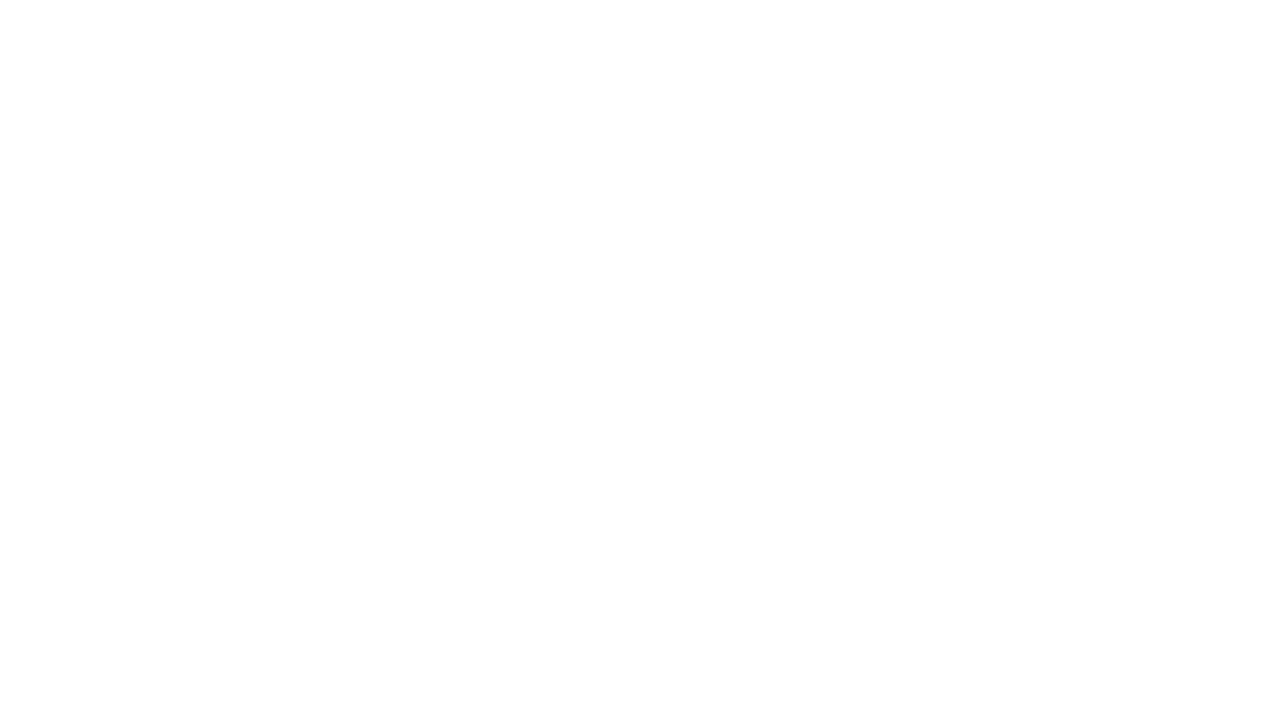
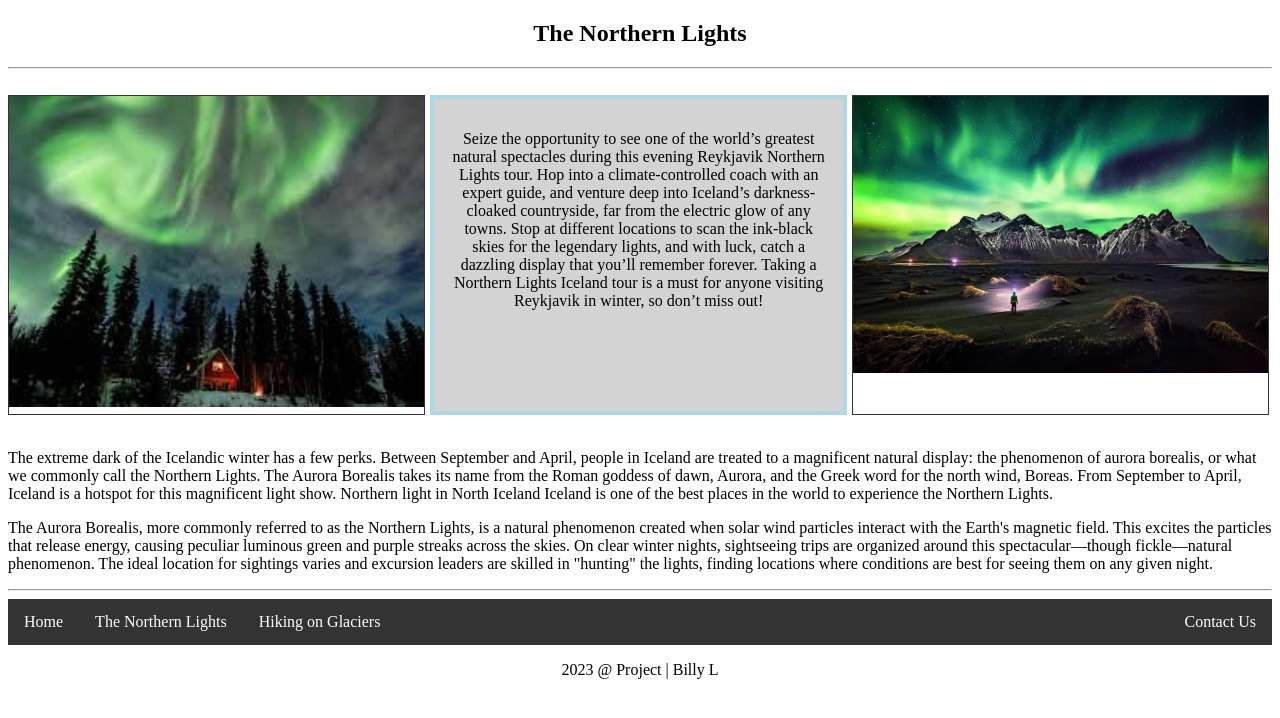
Before and after one commit to merlock18/billsTravel, a plain HTML site: page Project1/northernLights.html in a window 1280 px wide. Drawn offline with Linux system fonts and the light colour scheme.

```diff
--- a/Project1/hiking.html
+++ b/Project1/hiking.html
@@ -0,0 +1,79 @@
+<!DOCTYPE html>
+<html lang="en">
+
+<head>
+    <meta charset="UTF-8">
+    <meta http-equiv="X-UA-Compatible" content="IE=edge">
+    <meta name="viewport" content="width=device-width, initial-scale=1.0">
+    <meta name="author" content="John Doe">
+    <meta name="description" content="Learn HTML">
+    <title>My third Website</title>
+    <link rel="stylesheet" href="style.css">
+</head>
+
+<body>
+
+    <!-- Top Header -->
+
+    <div>
+        <h2>
+            <center>Ice climbing & hiking on glaciers</center>
+        </h2>
+    </div>
+    <hr />
+    <br />
+    <!-- Trip information -->
+
+    <div class="grid-container">
+        <div class="grid-item">
+            <img src="images/photos/hiking1.jpg">
+        </div>
+        <div class="grid-item" style="background-color: lightgrey; padding: 15px; border: 4px solid lightblue;">
+            <p>With over 250 glaciers, Iceland's famed ice caps draw the crowds. You can enjoy various activities,
+                including hiking across glaciers, exploring ice caves, snowmobiling atop volcanoes covered in ice,
+                kayaking in glacial lagoons with icebergs, and boat tours. You can also visit the non-icy products of
+                Iceland's glaciers, including its river canyons carved out by the receding ice long ago.
+            </p>
+        </div>
+        <div class="grid-item">
+            <img src="images/photos/hiking2.jpg">
+        </div>
+    </div>
+
+    </br>
+
+
+    <div>
+
+        <p> Iceland is home to nearly 270 named glaciers, which cover over 10% of its landmass. These glaciers come in
+            all shapes, sizes, and forms, including ice caps, outlet glaciers, alpine, mountain, cirque, and more.
+            Iceland is even home to Europe's largest glacier, Vatnajökull, which connects to many other outlet glaciers
+            on the South Coast. Learn what all these types of glaciers are, how they helped form the country throughout
+            the millennia, and how they're connected to Iceland's volcanic activity.
+        </p>
+        <p>
+            Although beautiful to simply look at, you can explore Iceland's glaciers in unique ways, with snowmobiles
+            and hikes, through ice caves and iceberg lagoons, and via kayaks and boat tours. The most popular and
+            accessible glaciers are along the southern stretch of the famous Ring Road, but you can find these ice caps
+            in all regions of Iceland. Other popular glaciers are in the Golden Circle and Northern Iceland.
+        </p>
+    </div>
+    <hr />
+
+
+    <div>
+        <nav>
+            <ul>
+                <li><a class="active" href="index.html">Home</a></li>
+                <li><a href="northernLights.html">The Northern Lights</a></li>
+                <li><a href="hiking.html">Hiking on Glaciers</a></li>
+                <li style="float:right"><a href="contact.html">Contact Us</a></li>
+            </ul>
+        </nav>
+        <div id="footer">
+            <p>2023 @ Project | Billy L </p>
+        </div>
+    </div>
+</body>
+
+</html>
--- a/Project1/northernLights.html
+++ b/Project1/northernLights.html
@@ -0,0 +1,91 @@
+<!DOCTYPE html>
+<html lang="en">
+
+<head>
+    <meta charset="UTF-8">
+    <meta http-equiv="X-UA-Compatible" content="IE=edge">
+    <meta name="viewport" content="width=device-width, initial-scale=1.0">
+    <meta name="author" content="John Doe">
+    <meta name="description" content="Learn HTML">
+    <title>My third Website</title>
+    <link rel="stylesheet" href="style.css">
+</head>
+
+<body>
+
+    <!-- Top Header -->
+
+    <div>
+        <h2>
+            <center>The Northern Lights</center>
+        </h2>
+    </div>
+    <hr />
+    <br />
+    <!-- Trip information -->
+
+    <div class="grid-container">
+        <div class="grid-item">
+            <img src="images/photos/northern1.jpeg">
+        </div>
+        <div class="grid-item" style="background-color: lightgrey; padding: 15px; border: 4px solid lightblue;">
+            <p>Seize the opportunity to see one of the world’s greatest natural spectacles during this evening
+                Reykjavik Northern Lights tour. Hop into a climate-controlled coach with an expert guide, and venture
+                deep into Iceland’s darkness-cloaked countryside, far from the electric glow of any towns. Stop at
+                different locations to scan the ink-black skies for the legendary lights, and with luck, catch a
+                dazzling display that you’ll remember forever. Taking a Northern Lights Iceland tour is a must for
+                anyone visiting Reykjavik in winter, so don’t miss out!
+
+            </p>
+        </div>
+        <div class="grid-item">
+            <img src="images/photos/northern2.jpeg">
+        </div>
+    </div>
+
+    </br>
+
+
+    <div>
+
+        <p> The extreme dark of the Icelandic winter has a few perks. Between September and April, people in Iceland are
+            treated to a magnificent natural display: the phenomenon of aurora borealis, or what we commonly call the
+            Northern Lights.
+
+            The Aurora Borealis takes its name from the Roman goddess of dawn, Aurora, and the Greek word for the north
+            wind, Boreas. From September to April, Iceland is a hotspot for this magnificent light show.
+
+            Northern light in North Iceland
+            Iceland is one of the best places in the world to experience the Northern Lights.
+        </p>
+        <p>
+            The Aurora Borealis, more commonly referred to as the Northern Lights, is a natural phenomenon created when
+            solar wind particles interact with the Earth's magnetic field. This excites the particles that release
+            energy, causing peculiar luminous green and purple streaks across the skies.
+
+            On clear winter nights, sightseeing trips are organized around this spectacular—though fickle—natural
+            phenomenon. The ideal location for sightings varies and excursion leaders are skilled in "hunting" the
+            lights, finding locations where conditions are best for seeing them on any given night.
+
+
+        </p>
+    </div>
+    <hr />
+
+
+    <div>
+        <nav>
+            <ul>
+                <li><a class="active" href="index.html">Home</a></li>
+                <li><a href="#">The Northern Lights</a></li>
+                <li><a href="hiking.html">Hiking on Glaciers</a></li>
+                <li style="float:right"><a href="contact.html">Contact Us</a></li>
+            </ul>
+        </nav>
+        <div id="footer">
+            <p>2023 @ Project | Billy L </p>
+        </div>
+    </div>
+</body>
+
+</html>
--- a/Project1/style.css
+++ b/Project1/style.css
@@ -180,3 +180,38 @@
 nav > ul > li > a:hover {
   background-color: orange;
 }
+
+.column {
+  width: 30%;
+  border:2px solid black;
+}
+
+.column > img {
+  width:100%;
+}
+
+/* Clear floats after the columns */
+.row {
+  display: inline-block;
+  padding: 30px;
+}
+
+.grid-container {
+  display: grid;
+  gap: 5px;
+  grid-template-columns: 33% 33% 33%;
+}
+
+.grid-item {
+  border: 1px solid rgba(4, 0, 0, 0.8);
+  font-size: 30px;
+  text-align: center;
+}
+
+.grid-item > img {
+  width: 100%;
+}
+
+.grid-item > p {
+  font-size: medium;
+}
```
